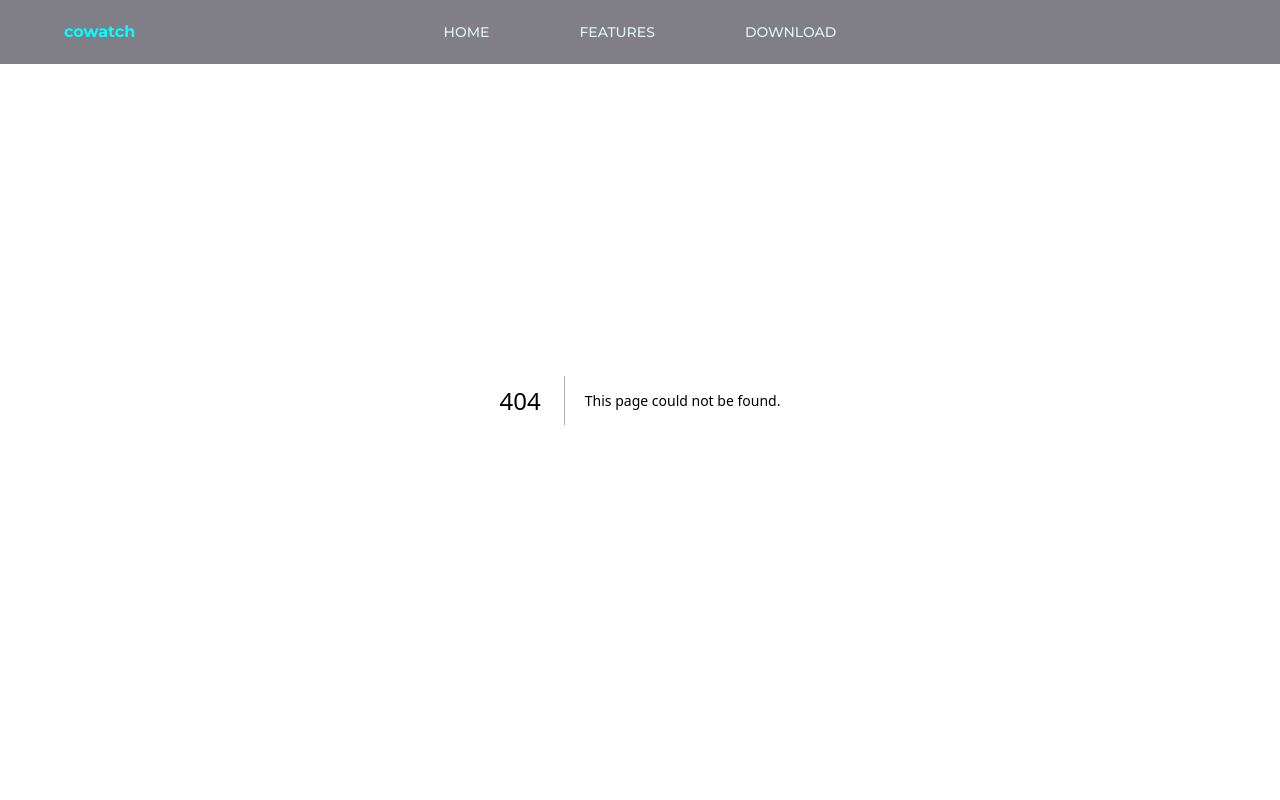
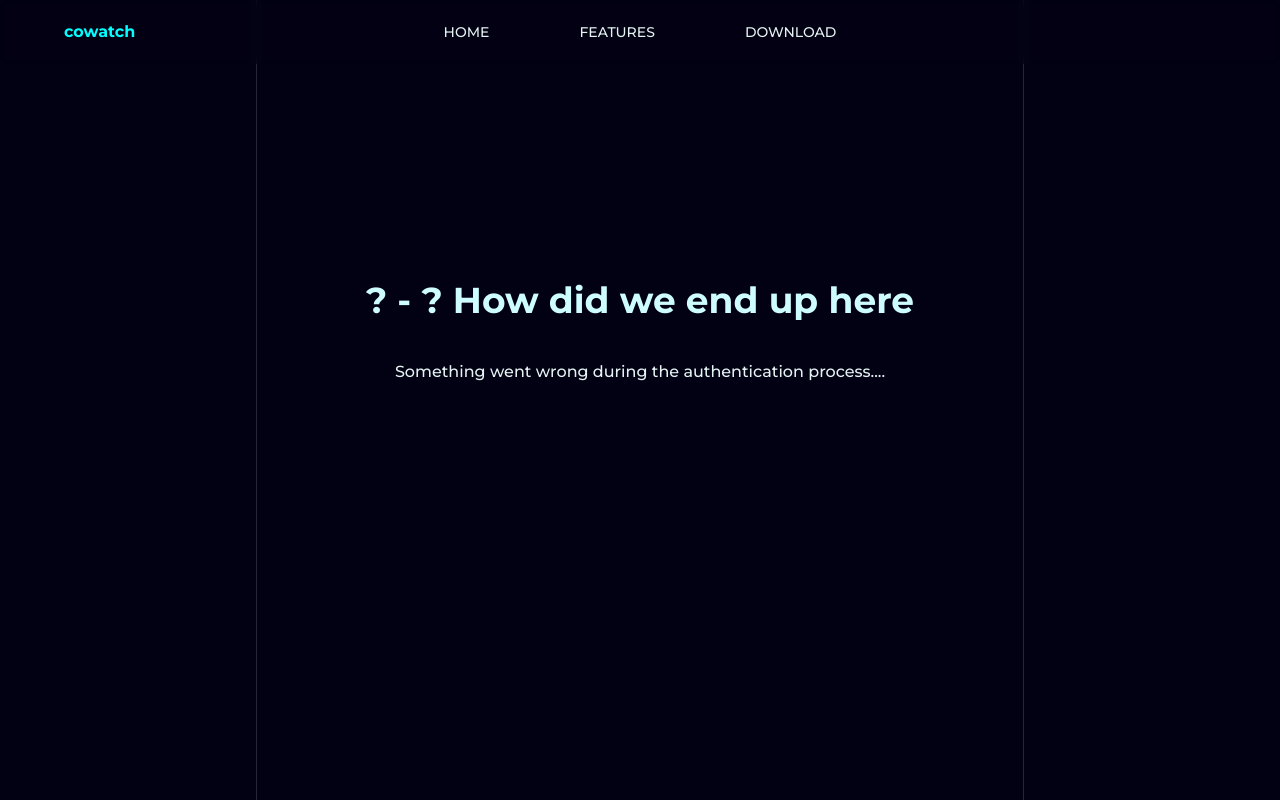
Before and after one commit to dalebezolli/cowatch, a Next.js app in the folder site/: page /join-error in a window 1280 px wide. Before the commit this address had no page. Built offline with nearby package versions, Linux system fonts and the light colour scheme.

Commit message:
Create join req error page

```diff
--- /dev/null
+++ b/site/src/app/join-error/page.tsx
@@ -0,0 +1,20 @@
+import { Fragment } from "react";
+import CenterContainer from "../_components/CenterContainer";
+
+export default function Home() {
+	return (
+		<Fragment>
+			<div className="max-md:hidden -z-20 inset-0 fixed pointer-events-none">
+				<div className="absolute left-[20%] w-px h-full bg-white/15"></div>
+				<div className="absolute right-[20%] w-px h-full bg-white/15"></div>
+			</div>
+
+			<main className="relative text-center text-light font-medium">
+				<CenterContainer id="download" className="relative py-[35vh] flex flex-col justify-center gap-[16px] items-center overflow-hidden max-md:text-sm animate-[250ms_ease-in_0.25s_backwards_FadeIn]">
+					<h2 className="text-2xl md:text-4xl font-bold text-light-cyan max-xl:mt-8 mb-6">? - ? How did we end up here</h2>
+					<p className="mb-4">Something went wrong during the authentication process....</p>
+				</CenterContainer>
+			</main>
+		</Fragment>
+	);
+}
```
Also changed, not shown: site/src/app/join-success/page.tsx (renamed from site/src/app/success/page.tsx).
